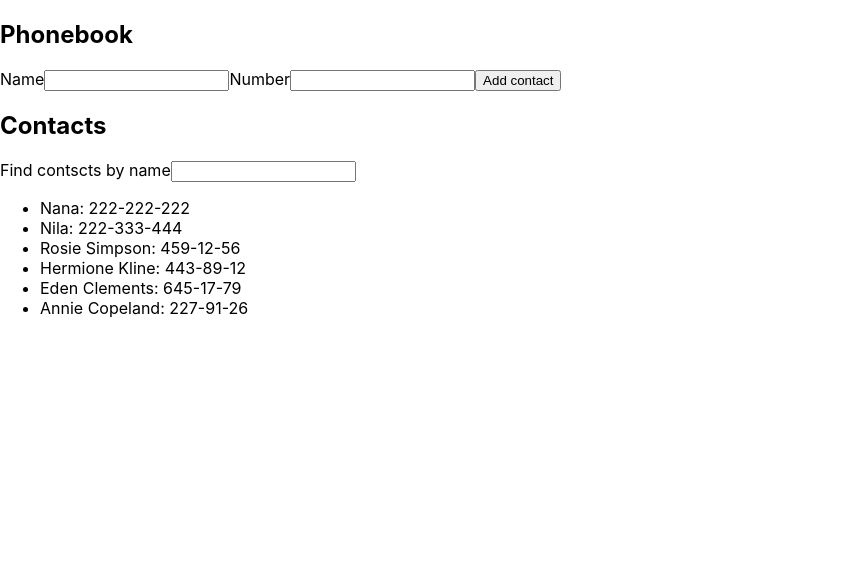
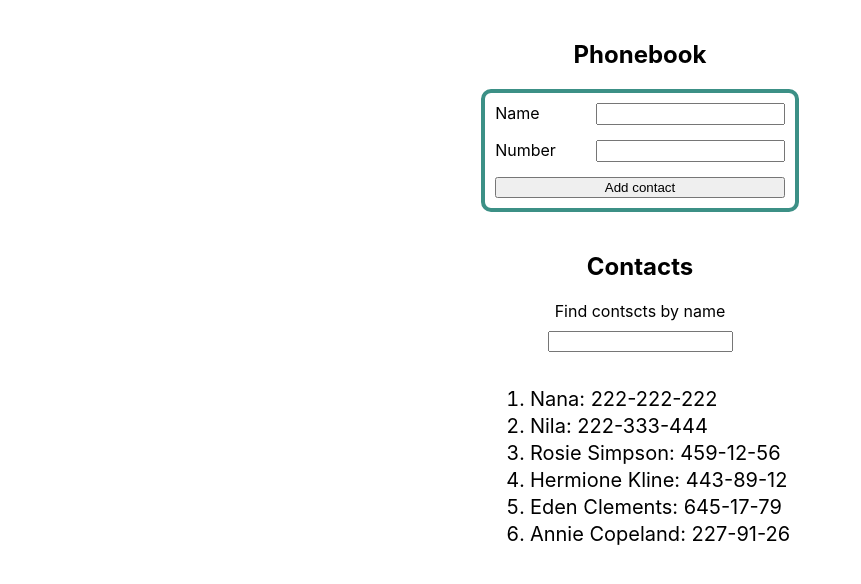
Before and after one commit to VasilenkoYurii/goit-react-hw-02-phonebook, a React (Create React App) app: page / in a window 1280 px wide. Shown: the top 584 px of the page, without its empty margins (0-861 px from the left). Built offline with nearby package versions, Linux system fonts and the light colour scheme.

Commit message:
add filter and styled

```diff
--- a/src/ContactsList/ContactsList.jsx
+++ b/src/ContactsList/ContactsList.jsx
@@ -1,8 +1,9 @@
 import PropTypes from 'prop-types';
+import { Ol } from './ContactsList.styled';
 
 const ContactsList = ({ contacts }) => {
   return (
-    <ul>
+    <Ol type="1">
       {contacts.map(({ id, name, number }) => {
         return (
           <li key={id}>
@@ -10,7 +11,7 @@ const ContactsList = ({ contacts }) => {
           </li>
         );
       })}
-    </ul>
+    </Ol>
   );
 };
 
--- /dev/null
+++ b/src/ContactsList/ContactsList.styled.jsx
@@ -0,0 +1,8 @@
+import styled from '@emotion/styled';
+
+export const Ol = styled.ol`
+  display: flex;
+  flex-direction: column;
+  gap: 3px;
+  font-size: 20px;
+`;
--- /dev/null
+++ b/src/Filter/Filter.jsx
@@ -0,0 +1,20 @@
+import PropTypes from 'prop-types';
+import { SearchLabel, SearchInput } from './Filter.styled';
+
+const Filter = ({ onChangeFind, value }) => (
+  <SearchLabel>
+    Find contscts by name
+    <SearchInput
+      type="text"
+      value={value}
+      onChange={onChangeFind}
+    ></SearchInput>
+  </SearchLabel>
+);
+
+Filter.propTypes = {
+  onChangeFind: PropTypes.func.isRequired,
+  value: PropTypes.string.isRequired,
+};
+
+export default Filter;
--- /dev/null
+++ b/src/Filter/Filter.styled.jsx
@@ -0,0 +1,13 @@
+import styled from '@emotion/styled';
+
+export const SearchLabel = styled.label`
+  display: flex;
+  flex-direction: column;
+  gap: 10px;
+  align-items: center;
+  padding-bottom: 15px;
+`;
+
+export const SearchInput = styled.input`
+  fonst-size: 14px;
+`;
--- a/src/FindContact/FindContact.jsx
+++ /dev/null
@@ -1,10 +0,0 @@
-import PropTypes from 'prop-types';
-
-const FindContact = ({ onChangeFind, value }) => (
-  <label>
-    Find contscts by name
-    <input type="text" value={value} onChange={onChangeFind}></input>
-  </label>
-);
-
-export default FindContact;
--- a/src/PhoneForm/PhoneForm.jsx
+++ b/src/PhoneForm/PhoneForm.jsx
@@ -1,33 +1,34 @@
 import PropTypes from 'prop-types';
-import { Formik, Form, Field } from 'formik';
+import { Formik } from 'formik';
+import { MainForm, Label, Input } from './PhoneForm.styled';
 
 const PhoneForm = ({ initialValues, onSubmit }) => {
   return (
     <Formik initialValues={initialValues} onSubmit={onSubmit}>
-      <Form autoComplete="off">
-        <label>
+      <MainForm autoComplete="off">
+        <Label>
           Name
-          <Field
+          <Input
             type="text"
             name="name"
             pattern="^[a-zA-Zа-яА-Я]+(([' -][a-zA-Zа-яА-Я ])?[a-zA-Zа-яА-Я]*)*$"
             title="Name may contain only letters, apostrophe, dash and spaces. For example Adrian, Jacob Mercer, Charles de Batz de Castelmore d'Artagnan"
             required
           />
-        </label>
-        <label>
+        </Label>
+        <Label>
           Number
-          <Field
+          <Input
             type="tel"
             name="number"
             pattern="\+?\d{1,4}?[-.\s]?\(?\d{1,3}?\)?[-.\s]?\d{1,4}[-.\s]?\d{1,4}[-.\s]?\d{1,9}"
             title="Phone number must be digits and can contain spaces, dashes, parentheses and can start with +"
             required
           />
-        </label>
+        </Label>
 
         <button type="submit">Add contact</button>
-      </Form>
+      </MainForm>
     </Formik>
   );
 };
--- /dev/null
+++ b/src/PhoneForm/PhoneForm.styled.jsx
@@ -0,0 +1,21 @@
+import styled from '@emotion/styled';
+import { Form, Field } from 'formik';
+
+export const MainForm = styled(Form)`
+  display: flex;
+  flex-direction: column;
+  gap: 15px;
+  border: 4px solid #3c9086;
+  padding: 10px;
+  border-radius: 10px;
+`;
+
+export const Label = styled.label`
+  display: flex;
+  justify-content: space-between;
+`;
+
+export const Input = styled(Field)`
+  margin-left: 40px;
+  font-size: 14px;
+`;
--- a/src/Section/Section.jsx
+++ b/src/Section/Section.jsx
@@ -1,10 +1,11 @@
 import PropTypes from 'prop-types';
+import { SectionDiv, SectionTitle } from './Section.styled';
 
 const Section = ({ title, children }) => (
-  <div>
-    {title && <h2>{title}</h2>}
+  <SectionDiv>
+    {title && <SectionTitle>{title}</SectionTitle>}
     {children}
-  </div>
+  </SectionDiv>
 );
 
 Section.propTypes = {
--- /dev/null
+++ b/src/Section/Section.styled.jsx
@@ -0,0 +1,12 @@
+import styled from '@emotion/styled';
+
+export const SectionDiv = styled.div`
+  padding: 20px 10px 0px 10px;
+  display: flex;
+  flex-direction: column;
+  align-items: center;
+`;
+
+export const SectionTitle = styled.h2`
+  padding: 20px;
+`;
--- a/src/components/App/App.jsx
+++ b/src/components/App/App.jsx
@@ -1,9 +1,8 @@
 import { Component } from 'react';
-import { Formik, Form, Field } from 'formik';
 import { nanoid } from 'nanoid';
 import Section from 'Section/Section';
 import ContactsList from 'ContactsList/ContactsList';
-import FindContact from 'FindContact/FindContact';
+import Filter from 'Filter/Filter';
 import PhoneForm from 'PhoneForm/PhoneForm';
 
 export class App extends Component {
@@ -35,11 +34,20 @@ export class App extends Component {
 
   onChangeFind = e => {
     this.setState({ filter: e.target.value });
-    console.log(e.target.value);
+  };
+
+  getVisibleContacts = () => {
+    const { filter, contacts } = this.state;
+    const normalizedFilter = filter.toLowerCase();
+
+    return contacts.filter(contact =>
+      contact.name.toLowerCase().includes(normalizedFilter)
+    );
   };
 
   render() {
-    const { contacts, filter } = this.state;
+    const { filter } = this.state;
+    const visibleContacts = this.getVisibleContacts();
 
     return (
       <>
@@ -51,8 +59,8 @@ export class App extends Component {
         </Section>
 
         <Section title="Contacts">
-          <FindContact onChangeFind={this.onChangeFind} value={filter} />
-          <ContactsList contacts={contacts} />
+          <Filter onChangeFind={this.onChangeFind} value={filter} />
+          <ContactsList contacts={visibleContacts} />
         </Section>
       </>
     );
--- a/src/index.css
+++ b/src/index.css
@@ -13,3 +13,32 @@ code {
   font-family: source-code-pro, Menlo, Monaco, Consolas, 'Courier New',
     monospace;
 }
+
+ul {
+  list-style: none;
+  padding: 0;
+  margin: 0;
+}
+
+a {
+  text-decoration: none;
+}
+
+h1,
+h2,
+h3,
+h4,
+h5,
+h6 {
+  margin-top: 0;
+  margin-bottom: 0;
+}
+
+p {
+  margin-top: 0;
+  margin-bottom: 0;
+}
+
+input {
+  outline: none;
+}
```
